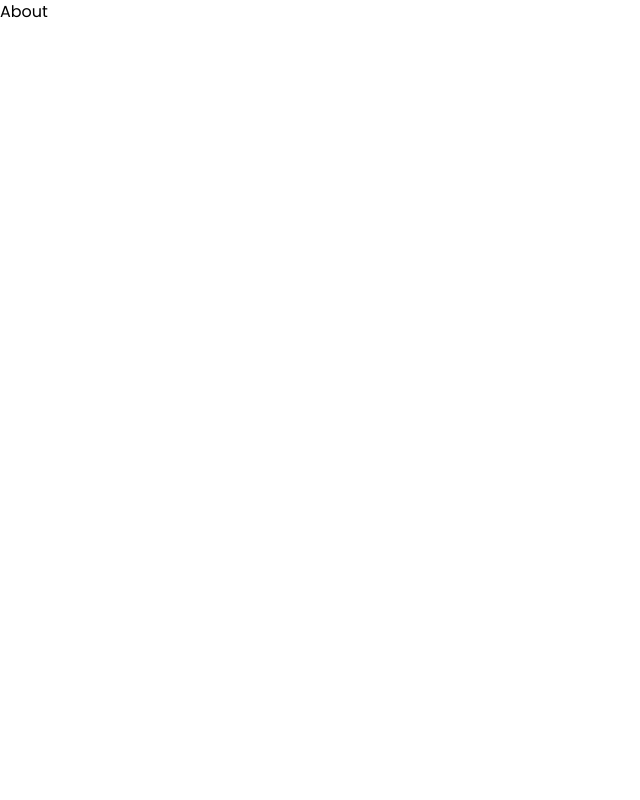
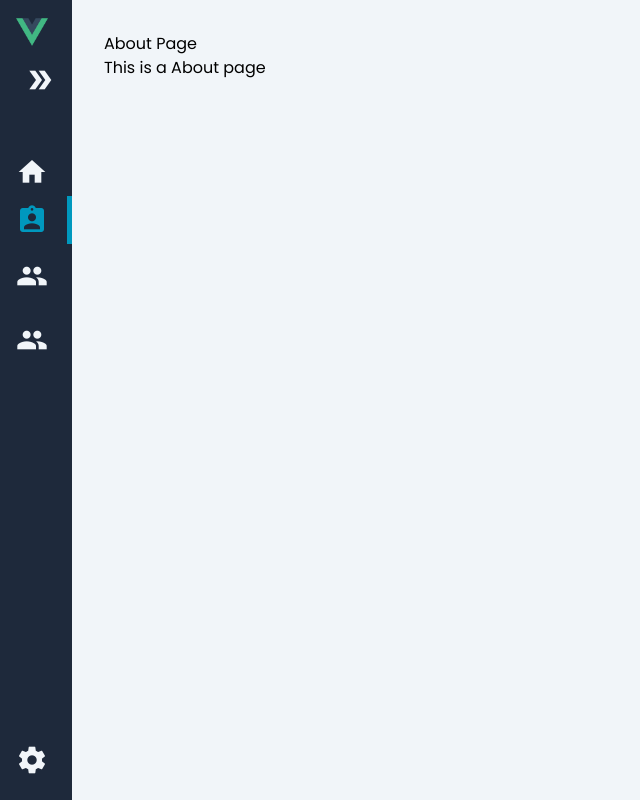
Before and after one commit to zainululum09/new-project, a Vue app: page /about in a window 1280 px wide. Shown: the whole page, without its empty margins (0-640 px from the left). Built offline with nearby package versions, Linux system fonts and the light colour scheme.

Commit message:
pembuatan sidebar, dan beberapa halaman yang dibutuhkan

```diff
--- a/index.html
+++ b/index.html
@@ -11,6 +11,10 @@
       href="https://fonts.googleapis.com/css2?family=Poppins:wght@400;500;600;700&display=swap"
       rel="stylesheet"
     />
+    <link
+      href="https://fonts.googleapis.com/css2?family=Material+Icons"
+      rel="stylesheet"
+    />
   </head>
   <body>
     <div id="app"></div>
--- a/package.json
+++ b/package.json
@@ -14,6 +14,7 @@
     "@vitejs/plugin-vue": "^6.0.0",
     "prettier": "^2.5.1",
     "prettier-plugin-tailwindcss": "^0.1.5",
+    "sass": "^1.89.2",
     "vitawind": "^2.0.0",
     "vite": "^7.0.0"
   }
--- a/src/App.vue
+++ b/src/App.vue
@@ -1,9 +1,55 @@
 <script setup>
 import { RouterView } from "vue-router";
+import Sidebar from "./components/Sidebar.vue";
 </script>
 
 <template>
-  <RouterView />
+  <div class="app">
+    <!-- Sidebar -->
+    <Sidebar />
+    <RouterView />
+  </div>
 </template>
 
-<style></style>
+<style lang="scss">
+:root {
+  --primary: #0098be;
+  --primary-alt: #00a9ec;
+  --grey: #64748b;
+  --dark: #1e293b;
+  --dark-alt: #334155;
+  --light: #f1f5f9;
+  --sidebar-width: 300px;
+}
+
+* {
+  margin: 0;
+  padding: 0;
+  box-sizing: border-box;
+  font-family: "Poppins", sans-serif;
+}
+
+body {
+  background: var(--light);
+}
+
+button {
+  cursor: pointer;
+  appearance: none;
+  border: none;
+  outline: none;
+  background: none;
+}
+.app {
+  display: flex;
+
+  main {
+    flex: 1 1 0;
+    padding: 2rem;
+
+    @media (max-width: 768px) {
+      padding-left: 6rem;
+    }
+  }
+}
+</style>
--- a/src/components/About.vue
+++ b/src/components/About.vue
@@ -1,5 +1,6 @@
-<script setup></script>
 <template>
-  <h1>About</h1>
+  <main class="about-page">
+    <h1>About Page</h1>
+    <p>This is a About page</p>
+  </main>
 </template>
-<style scoped></style>
--- /dev/null
+++ b/src/components/Guru.vue
@@ -0,0 +1,6 @@
+<template>
+  <main class="guru-page">
+    <h1>Halaman Guru</h1>
+    <p>This is a Guru</p>
+  </main>
+</template>
--- a/src/components/HelloWorld.vue
+++ b/src/components/HelloWorld.vue
@@ -1,66 +1,6 @@
-<script setup>
-import { ref } from "vue";
-
-defineProps({
-  msg: String,
-});
-
-const count = ref(0);
-</script>
-
 <template>
-  <h1
-    class="bg-gradient-to-r from-green-600 to-sky-400 bg-clip-text text-5xl font-black text-transparent selection:bg-transparent"
-  >
-    {{ msg }}
-  </h1>
-
-  <p class="mt-6 space-x-4">
-    Recommended IDE setup:
-    <a
-      href="https://code.visualstudio.com/"
-      class="text-emerald-500 underline transition-all hover:text-emerald-400"
-      target="_blank"
-      >VSCode</a
-    >
-    +
-    <a
-      href="https://github.com/johnsoncodehk/volar"
-      class="text-emerald-500 underline transition-all hover:text-emerald-400"
-      target="_blank"
-      >Volar</a
-    >
-  </p>
-
-  <p class="mt-4 space-x-4">
-    <a
-      href="https://vitejs.dev/guide/features.html"
-      class="text-emerald-500 underline transition-all hover:text-emerald-400"
-      target="_blank"
-    >
-      Vite Documentation
-    </a>
-    |
-    <a
-      href="https://v3.vuejs.org/"
-      class="text-emerald-500 underline transition-all hover:text-emerald-400"
-      target="_blank"
-      >Vue 3 Documentation</a
-    >
-  </p>
-
-  <button
-    type="button"
-    class="my-6 rounded bg-gray-300 px-4 py-2 transition-all hover:bg-gray-200"
-    @click="count++"
-  >
-    count is: {{ count }}
-  </button>
-  <p>
-    Edit
-    <code class="text-gray-400">components/HelloWorld.vue</code> to test hot
-    module replacement.
-  </p>
+  <main class="home-page">
+    <h1>Home Page</h1>
+    <p>This is a homepage</p>
+  </main>
 </template>
-
-<style scoped></style>
--- /dev/null
+++ b/src/components/Sidebar.vue
@@ -0,0 +1,184 @@
+<template>
+  <aside :class="`${is_expanded && 'is-expanded'}`">
+    <div class="logo">
+      <img src="../assets/logo.png" alt="Vue" />
+    </div>
+
+    <div class="menu-toggle-wrap">
+      <button class="menu-toggle" @click="ToggleMenu">
+        <span class="material-icons"> double_arrow </span>
+      </button>
+    </div>
+
+    <h2 class="h2">Menu</h2>
+    <div class="menu">
+      <router-link class="button" to="/">
+        <span class="material-icons">home</span>
+        <span class="text">Dashboard</span>
+      </router-link>
+      <router-link class="button" to="/about">
+        <span class="material-icons">assignment_ind</span>
+        <span class="text">About</span>
+      </router-link>
+      <router-link class="button" to="/guru">
+        <span class="material-icons">group</span>
+        <span class="text">Data Guru</span>
+      </router-link>
+      <router-link class="button" to="/siswa">
+        <span class="material-icons">people</span>
+        <span class="text">Data Siswa</span>
+      </router-link>
+    </div>
+
+    <div class="space"></div>
+    <div class="menu">
+      <router-link class="button" to="/setting">
+        <span class="material-icons">settings</span>
+        <span class="text">Setting</span>
+      </router-link>
+    </div>
+  </aside>
+</template>
+
+<script setup>
+import { ref } from "vue";
+
+const is_expanded = ref(false);
+
+const ToggleMenu = () => {
+  is_expanded.value = !is_expanded.value;
+};
+</script>
+
+<style lang="scss" scoped>
+aside {
+  display: flex;
+  flex-direction: column;
+  width: calc(2rem + 40px);
+  min-height: 100vh;
+  overflow: hidden;
+  padding: 1rem;
+  background-color: var(--dark);
+  color: var(--light);
+  transition: 0.2s ease-out;
+
+  .logo {
+    margin-bottom: 1rem;
+    img {
+      width: 2rem;
+    }
+  }
+
+  .menu-toggle-wrap {
+    display: flex;
+    justify-content: flex-end;
+    margin-bottom: 1rem;
+    position: relative;
+    top: 0;
+    transition: 0.2s ease-out;
+
+    .menu-toggle {
+      transition: 0.2s ease-out;
+
+      .material-icons {
+        font-size: 2rem;
+        color: var(--light);
+        transition: 0.2s ease-out;
+      }
+
+      &:hover {
+        .material-icons {
+          color: var(--primary);
+          transform: translateX(0.5rem);
+        }
+      }
+    }
+  }
+
+  h2,
+  .button .text {
+    opacity: 0;
+    transition: 0.3s ease-out;
+  }
+
+  h2 {
+    color: var(--grey);
+    font-size: 0.875rem;
+    margin-bottom: 0.5rem;
+    text-transform: uppercase;
+  }
+
+  .menu {
+    margin: 0 -1rem;
+
+    .button {
+      display: flex;
+      align-items: center;
+      text-decoration: none;
+
+      padding: 0.5rem 1rem;
+      transition: 0.2s ease-out;
+
+      .material-icons {
+        font-size: 2rem;
+        color: var(--light);
+        transition: 0.2s ease-out;
+      }
+
+      .text {
+        color: var(--light);
+        transition: 0.2s ease-out;
+      }
+
+      &:hover,
+      &.router-link-exact-active {
+        background-color: var(--darl-alt);
+
+        .material-icons,
+        .text {
+          color: var(--primary);
+        }
+        .text {
+          text-decoration: underline;
+        }
+      }
+
+      &.router-link-exact-active {
+        border-right: 5px solid var(--primary);
+      }
+    }
+  }
+
+  &.is-expanded {
+    width: var(--sidebar-width);
+
+    .menu-toggle-wrap {
+      top: -3rem;
+
+      .menu-toggle {
+        transform: rotate(-180deg);
+      }
+    }
+
+    h2,
+    .button .text {
+      opacity: 1;
+    }
+
+    .button {
+      .material-icons {
+        margin-right: 1rem;
+      }
+    }
+  }
+
+  .space {
+    flex: 1 1 0;
+  }
+
+  @media (max-width: 768px) {
+    position: fixed;
+    z-index: 99;
+  }
+}
+</style>
--- /dev/null
+++ b/src/components/Siswa.vue
@@ -0,0 +1,6 @@
+<template>
+  <main class="siswa-page">
+    <h1>siswa</h1>
+    <p>This is a siswa</p>
+  </main>
+</template>
--- a/src/index.css
+++ b/src/index.css
@@ -31,3 +31,6 @@
   font-weight: 700;
   font-style: normal;
 }
+.material-symbols-outlined {
+  font-variation-settings: "FILL" 0, "wght" 400, "GRAD" 0, "opsz" 24;
+}
--- a/src/main.js
+++ b/src/main.js
@@ -1,21 +1,6 @@
 import { createApp } from "vue";
 import App from "./App.vue";
 import "./index.css";
-import { createRouter, createWebHistory } from "vue-router";
-import Home from "./components/Home.vue";
-import About from "./components/About.vue";
+import router from "./router";
 
-const router = createRouter({
-  routes: [
-    {
-      path: "/",
-      component: Home,
-    },
-    {
-      path: "/about",
-      component: About,
-    },
-  ],
-  history: createWebHistory(),
-});
 createApp(App).use(router).mount("#app");
--- /dev/null
+++ b/src/router/index.js
@@ -0,0 +1,26 @@
+import { createRouter, createWebHistory } from "vue-router";
+import Home from "../components/HelloWorld.vue";
+
+const router = createRouter({
+  routes: [
+    {
+      path: "/",
+      component: Home,
+    },
+    {
+      path: "/about",
+      component: () => import("../components/About.vue"),
+    },
+    {
+      path: "/guru",
+      component: () => import("../components/Guru.vue"),
+    },
+    {
+      path: "/siswa",
+      component: () => import("../components/Siswa.vue"),
+    },
+  ],
+  history: createWebHistory(),
+});
+
+export default router;
```
Also changed, not shown: 1 other file (tests, documents, lock files or other folders).
